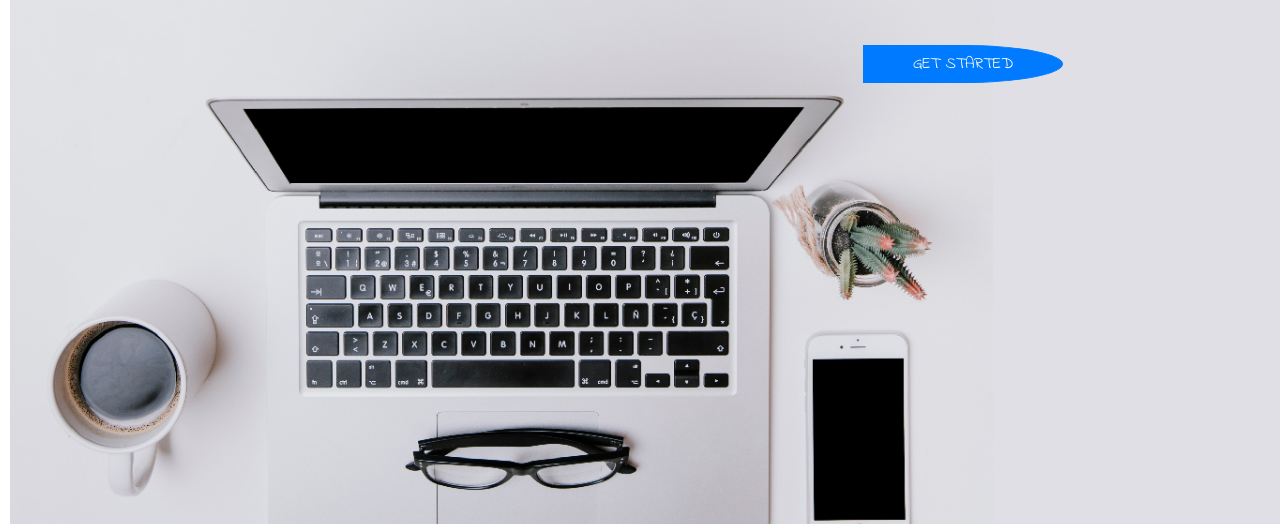
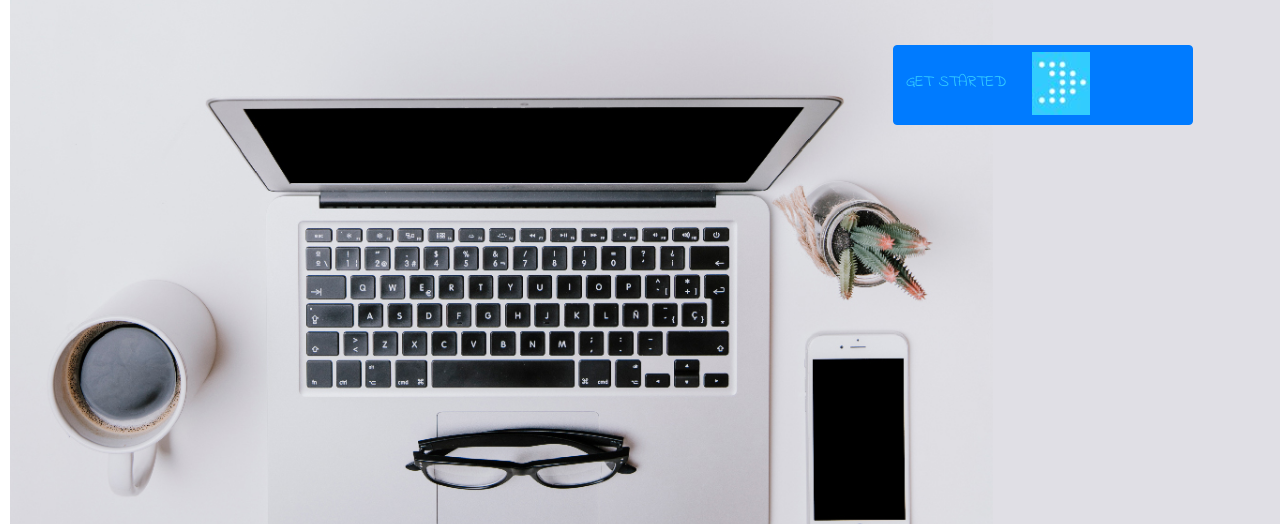
Before and after one commit to burceviks/mrsagile_website, a plain HTML site: page mrsagile.html in a window 1280 px wide. Shown: the part 276-800 px from the top of the page. Drawn offline with nearby package versions, Linux system fonts and the light colour scheme; files whose address does not match are found by name.

Commit message:
button img is added

```diff
--- a/mrsagile.html
+++ b/mrsagile.html
@@ -80,7 +80,9 @@
     <div class="col-8">
     </div>
     <div class="col-4">
-        <button type="button" class="btn btn-primary" id="btn_getstarted">GET STARTED</button>
+        <a type="button" class="btn btn-primary" id="btn_getstarted">GET STARTED
+        <img class="btn_img" src="images/button_icons/arrow.JPG">
+        </a>
   </div>
 
 
--- a/style/style.css
+++ b/style/style.css
@@ -20,37 +20,13 @@ body {
 /* background color: DAD9DF
    lego color: 33CCFF
 */
-/*
-
-.content {
-    text-align: center;
+#btn_getstarted {
+  text-align: left;
+  margin-left: 70px ;
+  width:300px;
+  height:80px;
 }
 
-.nav-link {
-    font-weight: 700;
-    text-transform: uppercase;
+.btn_img {
+   margin:0 20px;
 }
-
-a{
-
-    color:black;
-}
-
-.header-note{
-    font-size: 12px;
-    font-weight: bolder;
-    display: block;
-    text-align: center;
-    position: relative;
-}
-
-.header{
-    display: block;
-    text-align: center;
-    font-weight: bold;
-}*/
-#btn_getstarted {
-  margin-left: 40px ;
-  width:200px;
-    border-radius: 0 70% 70% 0
-}
```
Also changed, not shown: images/button_icons/arrow.JPG (added).
